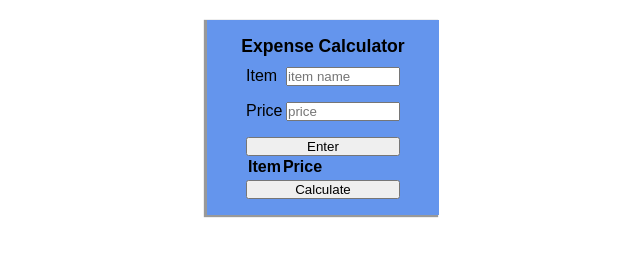
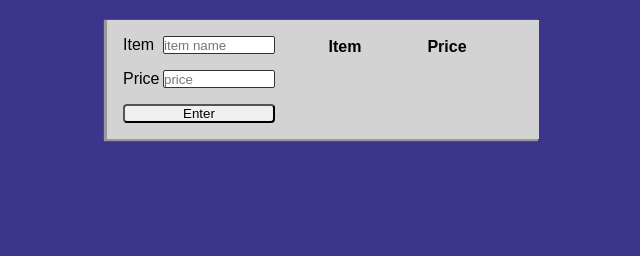
Before and after one commit to adamjralph/protojs, a website with bundled scripts: page index.html in a window 1280 px wide. Shown: the whole page, without its empty margins (317-957 px from the left). Built offline with nearby package versions, Linux system fonts and the light colour scheme.

Commit message:
more styling

```diff
--- a/css/style.css
+++ b/css/style.css
@@ -6,20 +6,21 @@
 
 body {
   box-sizing: border-box;
-  font-family: 'proxima-nova', sans-serif;
+  font-family: Arial, Helvetica, sans-serif;
   font-style: normal;
   font-weight: 400;
+  background: #3d348b;
 }
 
 .container {
   position: relative;
   display: flex;
-  flex-direction: column;
-  align-items: center;
+  /* flex-direction: column; */
+  align-items: flex-start;
   min-width: 100px;
-  max-width: 200px;
+  max-width: 400px;
   margin: 20px auto;
-  background: cornflowerblue;
+  background: lightgray;
   padding: 1em;
   box-shadow: -2px 1px 1px 1px#999;
 }
@@ -28,7 +29,10 @@ body {
 .expenses-form {
   display: flex;
   flex-direction: column;
+  justify-content: flex-end;
+  max-width: 50%;
   align-items: flex-start;
+  /* border: 1px red solid; */
 }
 
 .heading {
@@ -40,9 +44,9 @@ body {
 
 .input-group {
   display: flex;
-  width: fit-content;
-  /* justify-content: flex-start; */
-  /* align-items: space-between; */
+  width: 100%;
+  justify-content: flex-start;
+  align-items: space-between;
   margin-bottom: 1em;
 }
 
@@ -56,34 +60,33 @@ body {
 .input {
   /* margin-right: 10px; */
   max-width: 110px;
+  border: 1px #333 solid;
+  border-radius: 2px;
 }
 
-/* .item-list {
-  display: flex;
-  flex-direction: column;
-  justify-content: space-between;
-  align-items: space-between;
-} */
+.enter-btn {
+  align-items: flex-start;
+  max-width: 100%;
+  border: 1p solid;
+  border-radius: 4px;
+}
 
-/* thead {
-  display: flex;
-  justify-content: space-evenly;
-  border: 1px red solid;
-} */
-
-/* thead th {
-  margin: auto;
-  border: 1px red solid;
-} */
-
-/* tbody {
+/* Items list */
+.item-list {
   display: flex;
   justify-content: center;
+  /* align-items: flex-start; */
+  width: 100%;
+  /* border: 1px red solid; */
+  margin: 0 auto;
+}
+.item-list .table-head tr th {
   margin: auto;
-} */
+  width: 100px;
+  /* border: 1px blue solid; */
+}
 
-tbody tr td {
-  padding: 0 2em;
+.item-list thead tr td {
 }
 
 .btn {
--- a/index.html
+++ b/index.html
@@ -9,7 +9,7 @@
 </head>
 <body>
   <div class="container">
-    <h1 id="heading" class="heading">Expense Calculator</h1>
+    <!-- <h1 id="heading" class="heading">Expense Calculator</h1> -->
     <form id="expenses-form" class="expenses-form">
       <div class="input-group">
         <span class="input-label">Item</span>
@@ -21,22 +21,21 @@
 
       </div>
       <button type="submit" id="enter" class="enter-btn btn">Enter</button>
+    </form>
     <table id="item-list" class="item-list">
-        <thead>
+      <thead class="table-head">
         <tr>
           <th>Item</th>
           <th>Price</th>
         </tr>
       </thead>
-        <tbody>
+      <tbody class="table-body">
         <tr id="table-display">
           <!-- <td id="result-item" class="result-item"></td>
           <td id="result-price" class="result-price"></td> -->
         </tr>
       </tbody>
     </table>
-      <button type="submit" id="calculate-btn" class="calculate-btn btn">Calculate</button>
-    </form>
   </div>
 
   <script type="module" src="index.js"></script>
--- a/tests.js
+++ b/tests.js
@@ -34,7 +34,7 @@ function testSelectors(selector, expectedResult) {
 // document.getElementById('expenses-form').addEventListener('submit', testGetInputDataTypes);
 
 // Test if two new <td> elements are created
-// testCreatedTdElements();
+testCreatedTdElements();
 
 
 // Test if getInputData is of length 2
@@ -77,7 +77,7 @@ function testGetInputDataTypes() {
 // Test if two new <td> elements are created
 
 function testCreatedTdElements() {
-  const createdTd = HTMLCreateTdElements(1);
+  const createdTd = HTMLNameElementId();
   let elementId = `display-${1}`
   const getTdId = document.getElementById(elementId);
   // console.log(createdTd);
```
Lines whose indentation alone changed are shown as unchanged.
